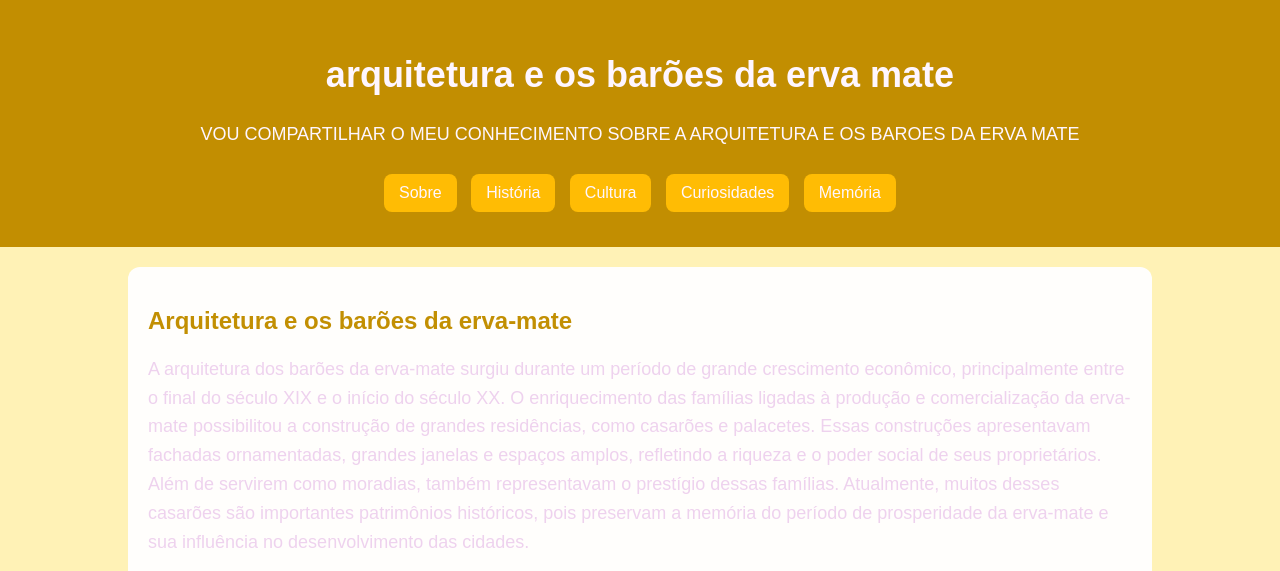
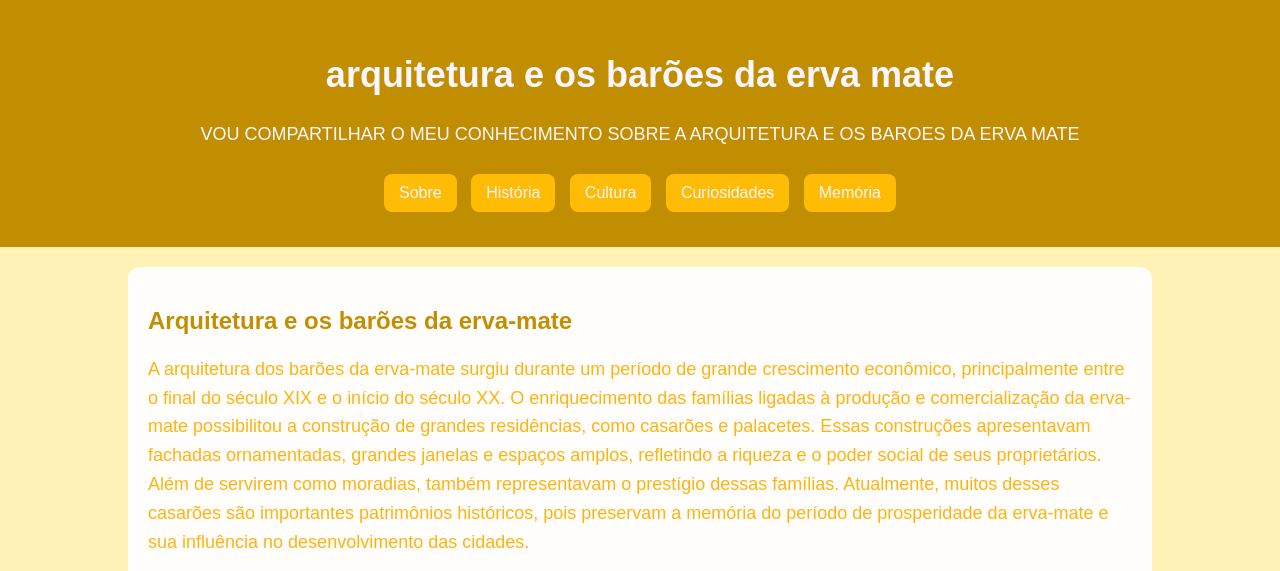
Before and after one commit to gustavovianabobato-commits/arte.paranaense, a plain HTML site: page index.html in a window 1280 px wide. Shown: the top 571 px of the page. Drawn offline with Linux system fonts and the light colour scheme; grey boxes are pictures that could not be loaded.

Commit message:
coloaçao

```diff
--- a/style.css
+++ b/style.css
@@ -1,6 +1,6 @@
 :root{
     --cor-fundo: #fff2b6;;
-    --cor-texto: #a2b3;
+    --cor-texto: rgb(255, 179, 16);
     --cor-principal: rgba(194, 142, 0, 0.993);
     --cor-secundaria: rgb(255, 188, 4);
     --cor-hover: rgb(243, 218, 108);
```
